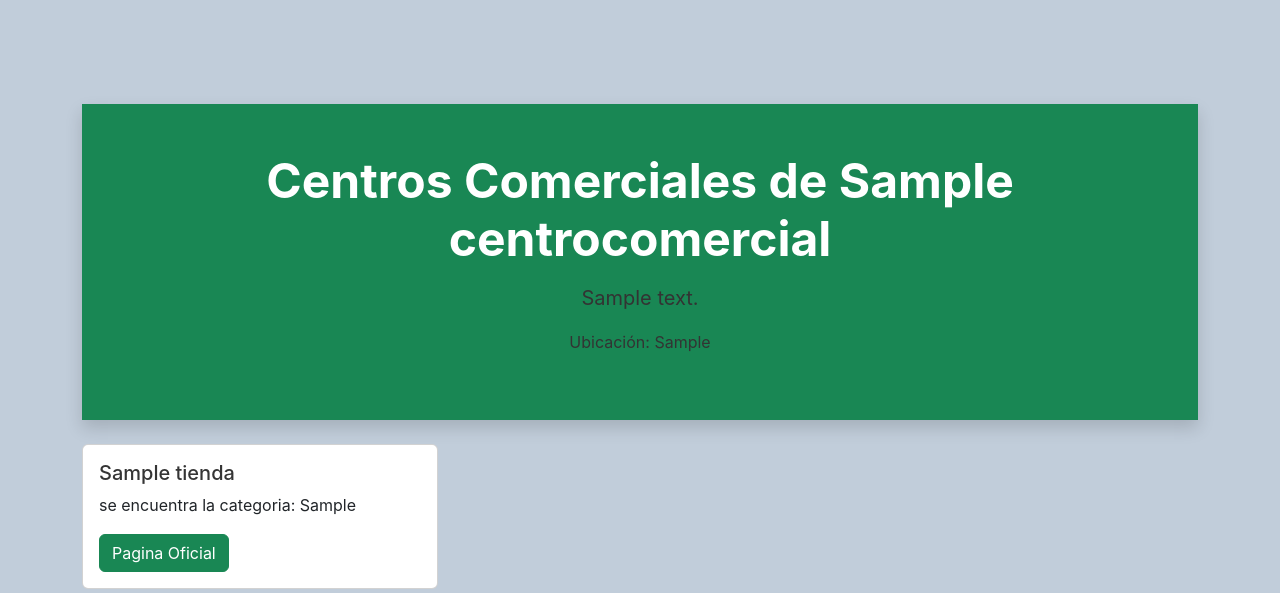
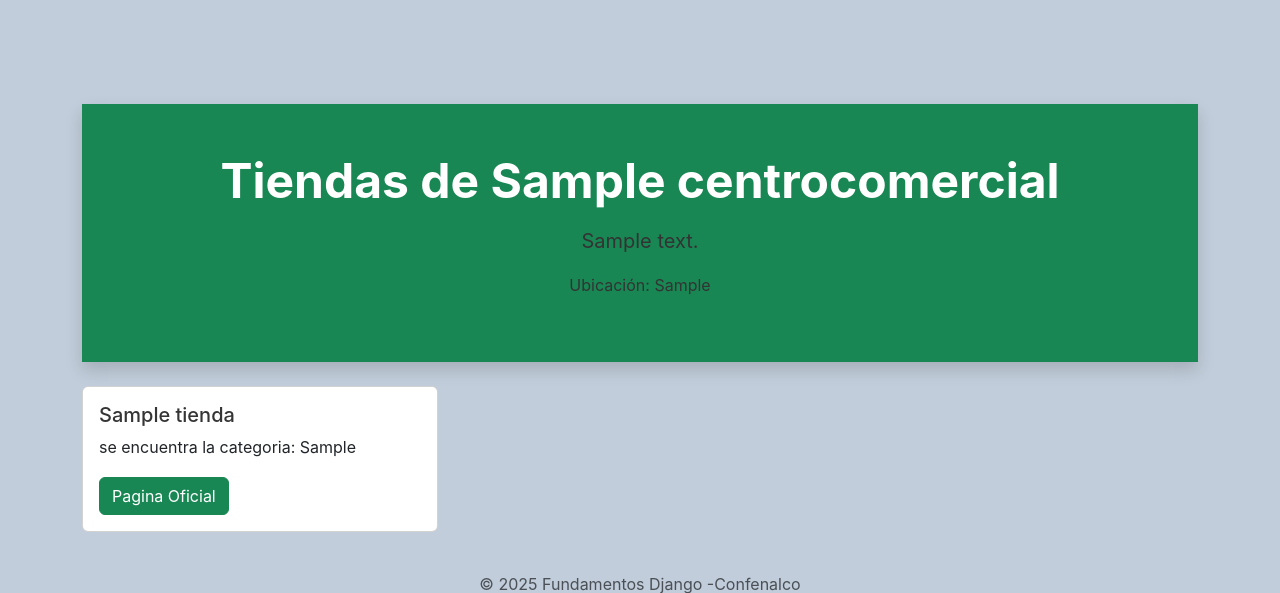
Before and after one commit to DiegoFerneyUsedaDiaz/ejemplo_django, a Django app: a page that uses myapp/templates/vista_centros_comercial.html in a window 1280 px wide. Shown: the top 593 px of the page. Run offline with Django 5.2, Linux system fonts and the light colour scheme; tables that the repository leaves empty hold one stand-in row (values such as "Sample post").

Commit message:
actualizacion codigo

```diff
--- a/myapp/templates/lista_centros_comerciales.html
+++ b/myapp/templates/lista_centros_comerciales.html
@@ -4,9 +4,7 @@
 
 
 <div class="container mt-4">
- {%if user.is_authenticated %}
-  <h2>Bienvenido {{ user.username }}!</h2>
- {% endif %}
+
   <div class="p-5 mb-4 bg-success te rounded-3rounded-3 shadow text-center">
 
     <h1 class="display-5 fw-bold text-white">
--- a/myapp/templates/vista_centros_comercial.html
+++ b/myapp/templates/vista_centros_comercial.html
@@ -3,7 +3,7 @@
 <div class="container mt-4">
   <div class="p-5 mb-4 bg-success te rounded-3rounded-3 shadow text-center">
     <h1 class="display-5 fw-bold text-white">
-      Centros Comerciales de {{ centro_comercial.nombre }}
+      Tiendas de {{ centro_comercial.nombre }}
     </h1>
     <p class="fs-5">{{ centro_comercial.descripcion }}</p>
     <p>Ubicación: {{ centro_comercial.ciudad }}</p>
```
